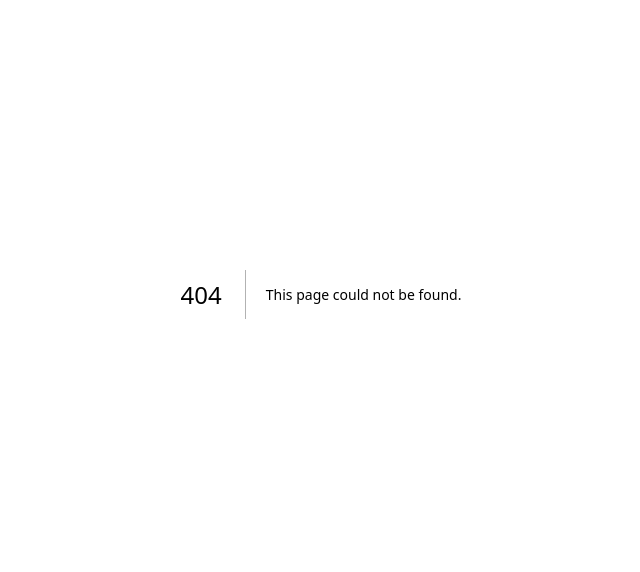
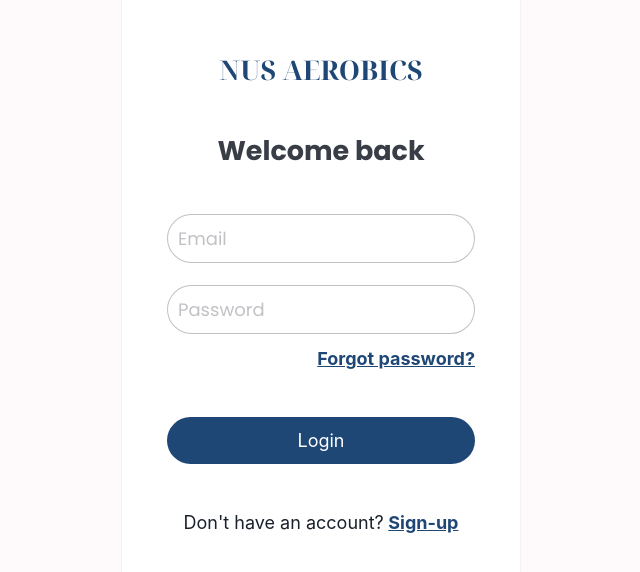
Before and after one commit to nusaerobics/nus-aerobics-website, a Next.js app: page /login in a window 1280 px wide. Before the commit this address had no page. Shown: the part 106-678 px from the top of the page, without its empty margins (319-959 px from the left). Built offline with nearby package versions, Linux system fonts and the light colour scheme.

Commit message:
Implement frontend for login and register page

```diff
--- /dev/null
+++ b/app/login/page.js
@@ -0,0 +1,110 @@
+"use client";
+
+import { useState } from "react";
+
+export default function Page() {
+  const [isLogin, setIsLogin] = useState(true);
+  const handleLogin = () => {
+    setIsLogin(!isLogin);
+  };
+
+  const message = isLogin ? "Welcome back" : "Create an account";
+  const button = isLogin ? "Login" : "Sign-up";
+  const bottomAction = isLogin
+    ? "Don't have an account?"
+    : "Already have an account?";
+  const bottomButton = isLogin ? "Sign-up" : "Login";
+
+  function handleSubmit(formData) {
+    if (isLogin) {
+      const email = formData.get("email");
+      const password = formData.get("password");
+      alert(`Logging in with: ${email}, ${password}`);
+    } else {
+      const name = formData.get("name");
+      const email = formData.get("email");
+      const password = formData.get("password");
+      const confirmPassword = formData.get("confirmPassword");
+      alert(
+        `Registering with: ${name}, ${email}, ${password}, ${confirmPassword}`
+      );
+    }
+  }
+
+  return (
+    // TODO: Make text unable to be highlighted
+    <div className="w-screen h-screen p-16 bg-[#FCF0F250] flex flex-row justify-center">
+      <div className="w-[400px] h-full p-10 rounded-[20px] border border-[#393E4610] bg-white flex flex-col justify-center items-center">
+        <div className="flex flex-col gap-y-10">
+          <p className="font-display font-bold text-2xl text-[#1F4776] text-center">
+            NUS AEROBICS
+          </p>
+          <p className="font-poppins font-bold text-2xl text-[#393E46]">
+            {message}
+          </p>
+        </div>
+        <form action={handleSubmit}>
+          <div className="py-10 flex flex-col">
+            {!isLogin ? (
+              <input
+                className="w-full p-[10px] mb-5 rounded-[30px] border border-[#393E4650] font-poppins placeholder:text-[#393E4650]"
+                name="name"
+                placeholder="Name"
+                required
+              />
+            ) : (
+              <></>
+            )}
+            <input
+              className="w-full p-[10px] rounded-[30px] border border-[#393E4650] font-poppins placeholder:text-[#393E4650]"
+              name="email"
+              type="email"
+              placeholder="Email"
+              required
+            />
+            <input
+              className="w-full p-[10px] mt-5 rounded-[30px] border border-[#393E4650] font-poppins placeholder:text-[#393E4650]"
+              name="password"
+              type="password"
+              placeholder="Password"
+              required
+            />
+            {!isLogin ? (
+              <input
+                className="w-full p-[10px] mt-5 rounded-[30px] border border-[#393E4650] font-poppins placeholder:text-[#393E4650]"
+                name="confirmPassword"
+                type="password"
+                placeholder="Confirm password"
+                required
+              />
+            ) : (
+              <></>
+            )}
+            {isLogin ? (
+              <button className="mt-2.5 text-end text-[#1F4776] font-bold underline">
+                Forgot password?
+              </button>
+            ) : (
+              <></>
+            )}
+            <button
+              type="submit"
+              className="w-full mt-10 rounded-[30px] p-[10px] bg-[#1F4776] text-white"
+            >
+              {button}
+            </button>
+          </div>
+        </form>
+        <div className="flex flex-row gap-x-1">
+          <p>{bottomAction}</p>
+          <button
+            className="text-end text-[#1F4776] font-bold underline"
+            onClick={handleLogin}
+          >
+            {bottomButton}
+          </button>
+        </div>
+      </div>
+    </div>
+  );
+}
```
